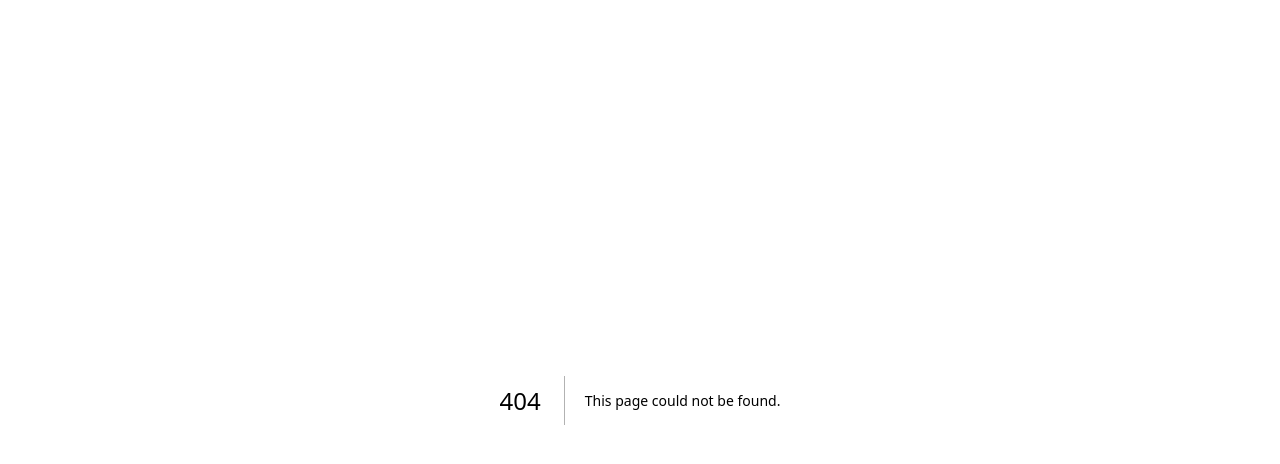
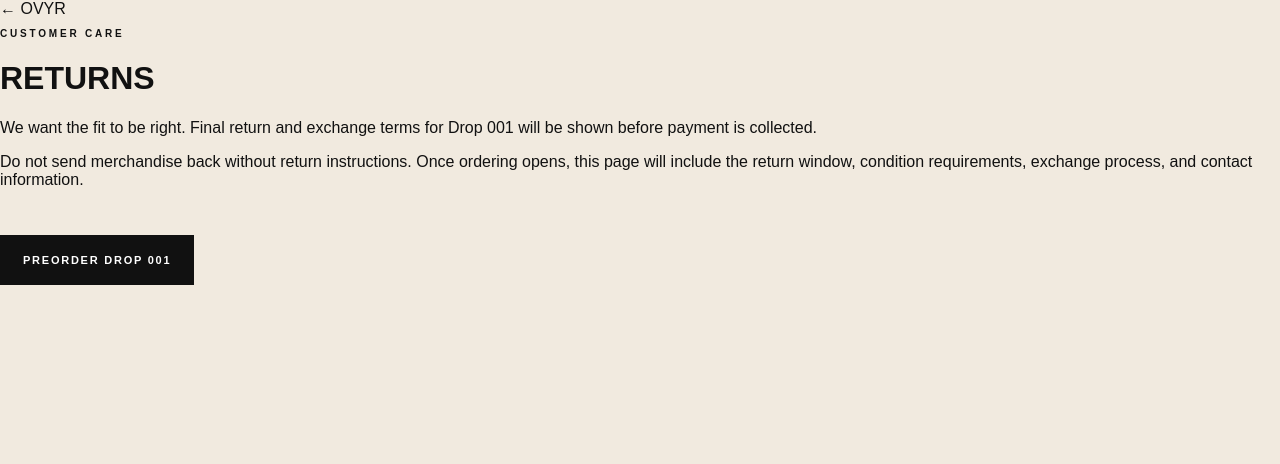
Before and after one commit to BTheCoderr/victoryoveryourself, a Next.js app: page /returns in a window 1280 px wide. Before the commit this address had no page. Shown: the top 464 px of the page. Built offline with nearby package versions, Linux system fonts and the light colour scheme.

Commit message:
Add OVYR returns page

```diff
--- /dev/null
+++ b/app/returns/page.tsx
@@ -0,0 +1 @@
+export const metadata={title:"Returns | OVYR"};export default function Returns(){return <main className="policy"><a href="/">← OVYR</a><p className="eyebrow">CUSTOMER CARE</p><h1>RETURNS</h1><p>We want the fit to be right. Final return and exchange terms for Drop 001 will be shown before payment is collected.</p><p>Do not send merchandise back without return instructions. Once ordering opens, this page will include the return window, condition requirements, exchange process, and contact information.</p><a className="cta" href="/#preorder">PREORDER DROP 001</a></main>}
```
